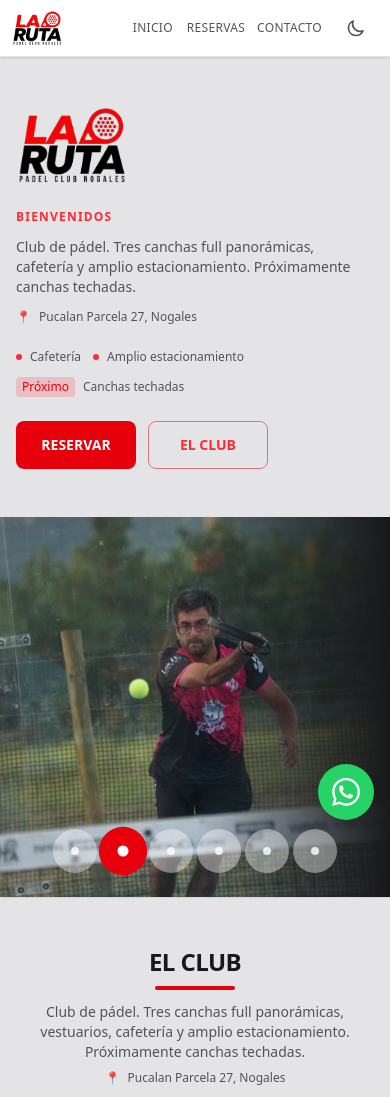
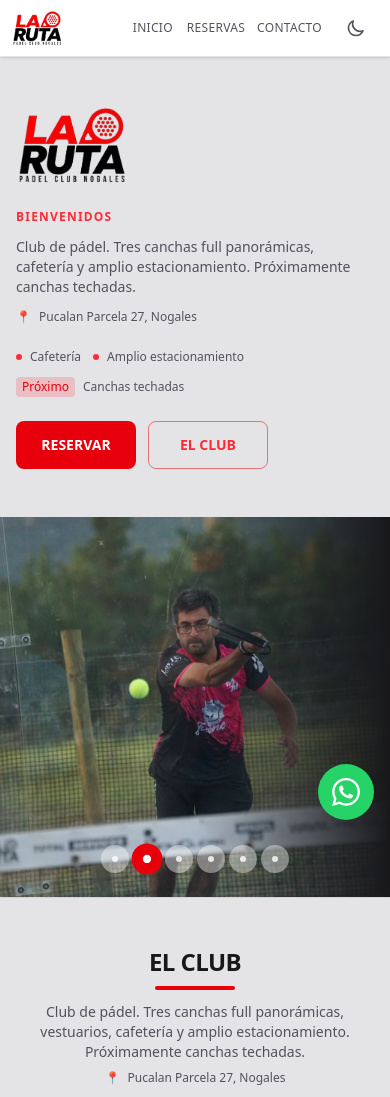
Before and after one commit to matiaslarutapadel/larutapadel, a Next.js app in the folder larutapadel/: page / in a window 390 px wide. Shown: the top 1097 px of the page. Built offline with nearby package versions, Linux system fonts and the light colour scheme.

Commit message:
Update HeroCarousel.tsx

```diff
--- a/larutapadel/app/components/HeroCarousel.tsx
+++ b/larutapadel/app/components/HeroCarousel.tsx
@@ -109,12 +109,12 @@ export default function HeroCarousel({ images }: Props) {
                   isPaused.current = false;
                 }, PAUSE_AFTER_SWIPE_MS);
               }}
-              className={`flex min-h-[44px] min-w-[44px] items-center justify-center rounded-full transition-all duration-300 focus:outline-none focus:ring-2 focus:ring-red-500 focus:ring-offset-2 focus:ring-offset-transparent ${
+              className={`flex min-h-[28px] min-w-[28px] items-center justify-center rounded-full transition-all duration-300 focus:outline-none focus:ring-2 focus:ring-red-500 focus:ring-offset-2 focus:ring-offset-transparent sm:min-h-[44px] sm:min-w-[44px] ${
                 i === index ? "scale-110 bg-red-600" : "bg-white/40 hover:bg-white/60"
               }`}
               aria-label={`Ir a imagen ${i + 1}`}
             >
-              <span className={`rounded-full ${i === index ? "h-2 w-2 scale-125 bg-white" : "h-2 w-2 bg-white/80"}`} />
+              <span className={`rounded-full ${i === index ? "h-1.5 w-1.5 scale-125 bg-white sm:h-2 sm:w-2" : "h-1.5 w-1.5 bg-white/80 sm:h-2 sm:w-2"}`} />
             </button>
           ))}
         </div>
```
